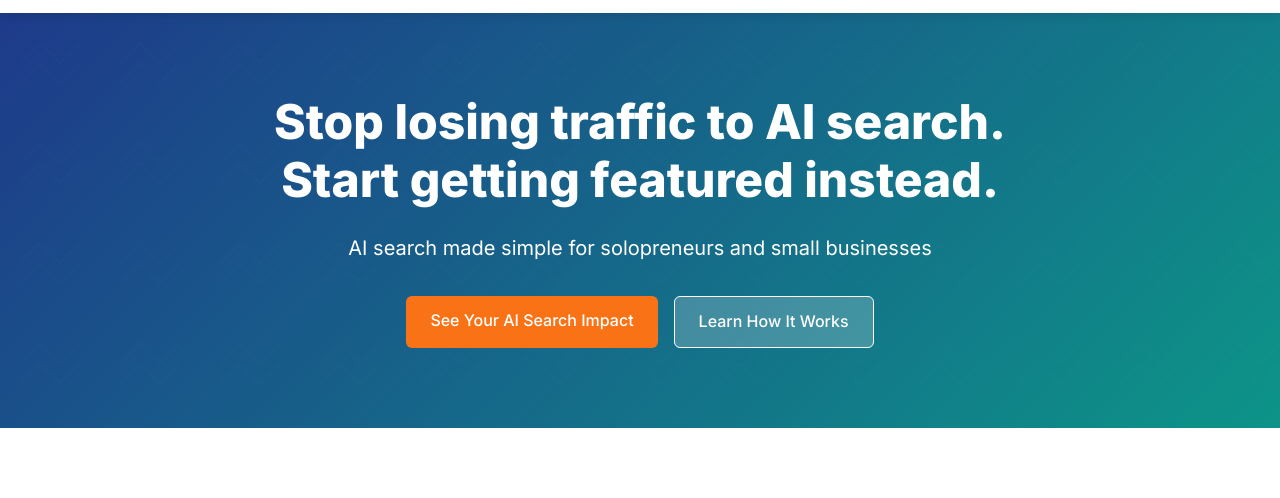
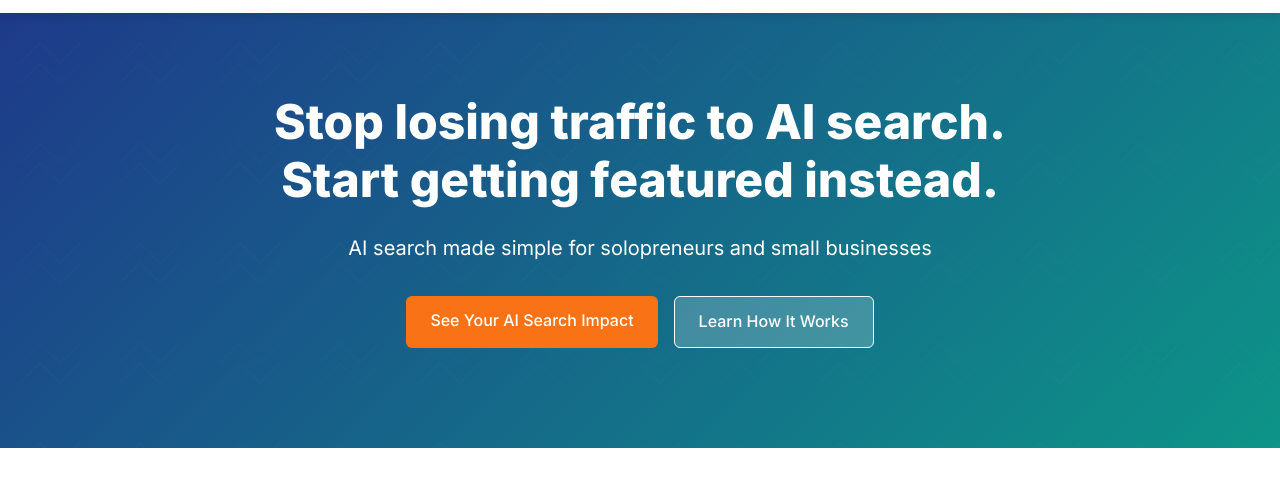
Before and after one commit to TheWayWithin/aisearchmastery, a plain HTML site: page index.html in a window 1280 px wide. Shown: the part 59-557 px from the top of the page. Drawn offline with Linux system fonts and the light colour scheme.

Commit message:
Update index.html

```diff
--- a/index.html
+++ b/index.html
@@ -776,7 +776,8 @@
                 <a href="#products" class="btn btn-primary">See Your AI Search Impact</a>
                 <a href="#solution" class="btn btn-secondary">Learn How It Works</a>
             </div>
-            <script async data-uid="YOUR_FORM_UID" src="https://ai-search-mastery.kit.com/0e0cceafd/index.js"></script>
+            <div style="margin-top: 20px;"> <script async data-uid="0e0cceafd" src="https://ai-search-mastery.kit.com/0e0cceafd/index.js"></script>
+            </div>
         </div>
     </section>
 
```
